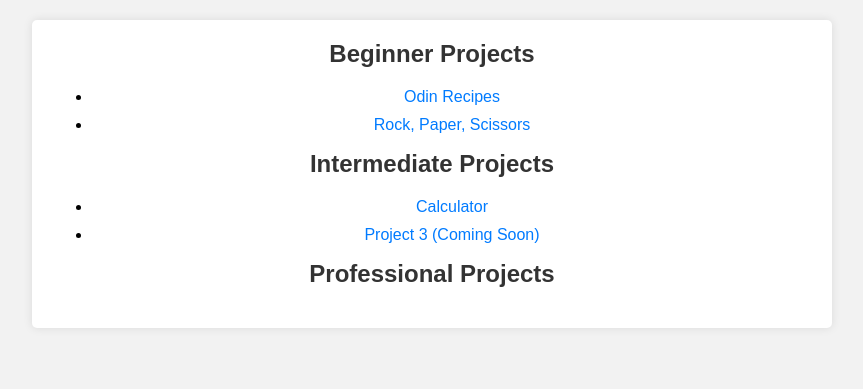
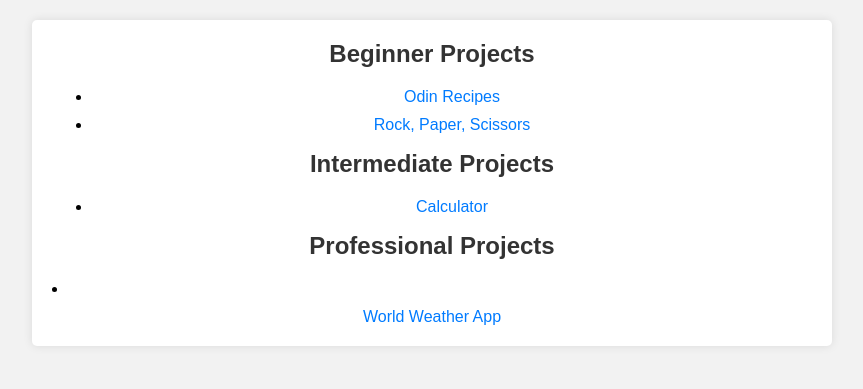
Before and after one commit to Euwamahoro/Enock_resume, a plain HTML site: page sub-html/projects.html in a window 1280 px wide. Shown: the whole page, without its empty margins (208-1071 px from the left). Drawn offline with Linux system fonts and the light colour scheme.

Commit message:
This is Enock

```diff
--- a/sub-html/projects.html
+++ b/sub-html/projects.html
@@ -23,13 +23,12 @@
                     <h2>Intermediate Projects</h2>
                     <ul>
                         <li><a href="https://euwamahoro.github.io/Calculator/" target="_blank">Calculator</a></li>
-                        <!-- Placeholder for the third intermediate project -->
-                        <li><a href="#" target="_blank">Project 3 (Coming Soon)</a></li>
-                    </ul>
+                        <!-- Placeholder for the third intermediate project -->                    </ul>
                 </section>
 
                 <section id="professional-projects">
                     <h2>Professional Projects</h2>
+                    <li><a href="https://euwamahoro.github.io/Web_api/">World Weather App</a></li>
                     <!-- Placeholder for professional projects -->
                 </section>
         </div>
```
